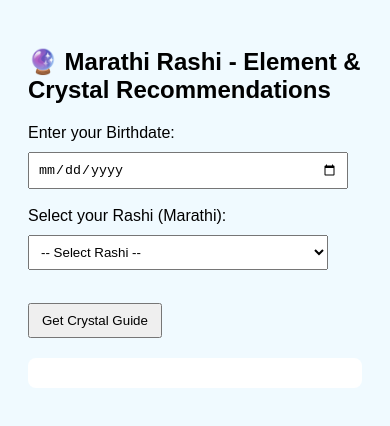
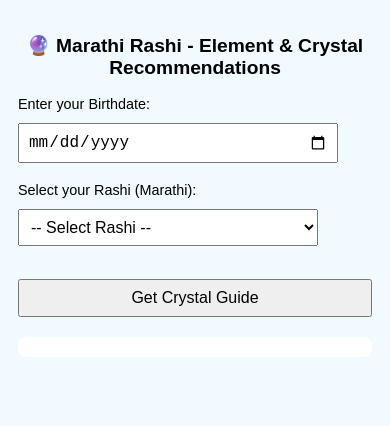
Before and after one commit to aryanshirodkarVI/THIRD-EYE, a plain HTML site: page Third Eye/index.html in a window 390 px wide. Drawn offline with Linux system fonts and the light colour scheme.

Commit message:
added mobile css

```diff
--- a/Third Eye/index.html
+++ b/Third Eye/index.html
@@ -10,6 +10,41 @@
     #result { margin-top: 20px; background: #fff; padding: 15px; border-radius: 8px; }
     h3 { margin-bottom: 5px; }
     ul { line-height: 1.6; }
+
+    @media only screen and (max-width: 600px) {
+  body {
+    padding: 10px;
+  }
+
+  h2 {
+    font-size: 1.2rem;
+    text-align: center;
+  }
+
+  label {
+    font-size: 0.9rem;
+  }
+
+  select, input {
+    width: 100%;
+    font-size: 1rem;
+  }
+
+  button {
+    width: 100%;
+    font-size: 1rem;
+  }
+
+  #result {
+    padding: 10px;
+    font-size: 0.95rem;
+  }
+
+  ul {
+    padding-left: 20px;
+  }
+}
+
   </style>
 </head>
 <body>
```
